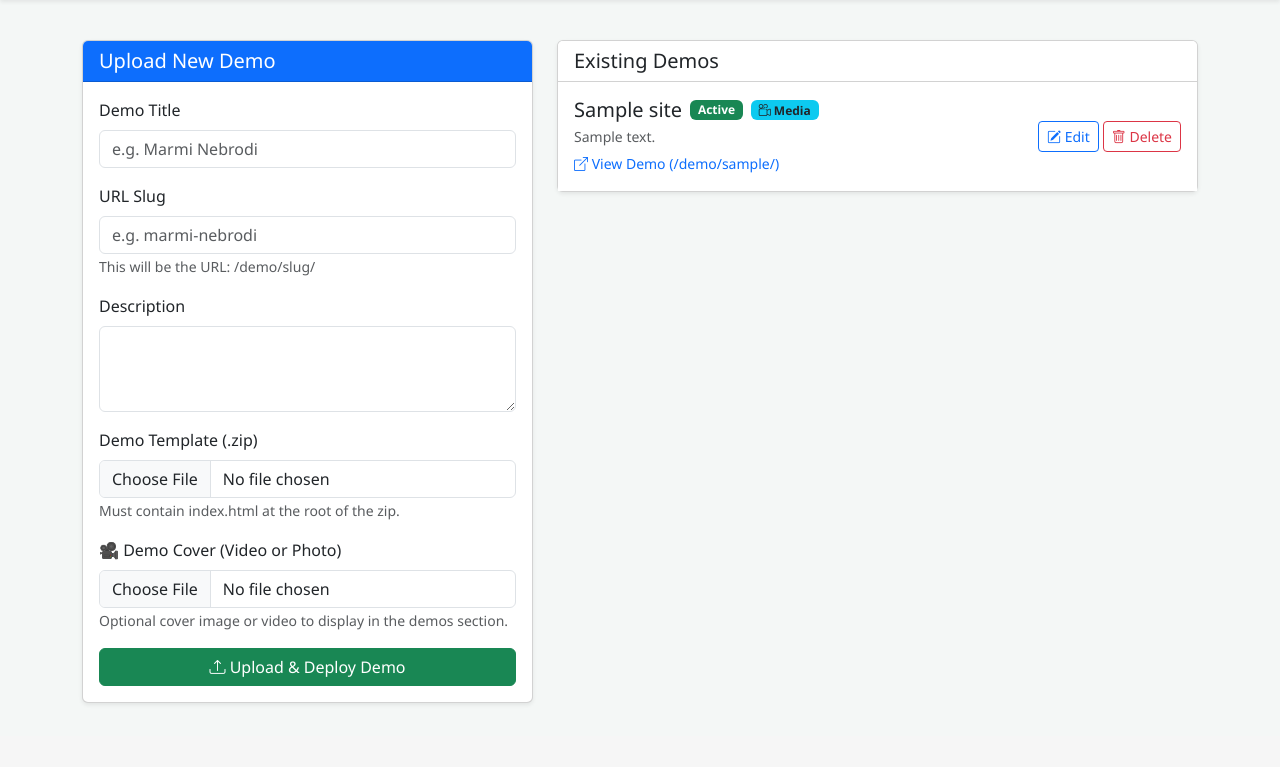
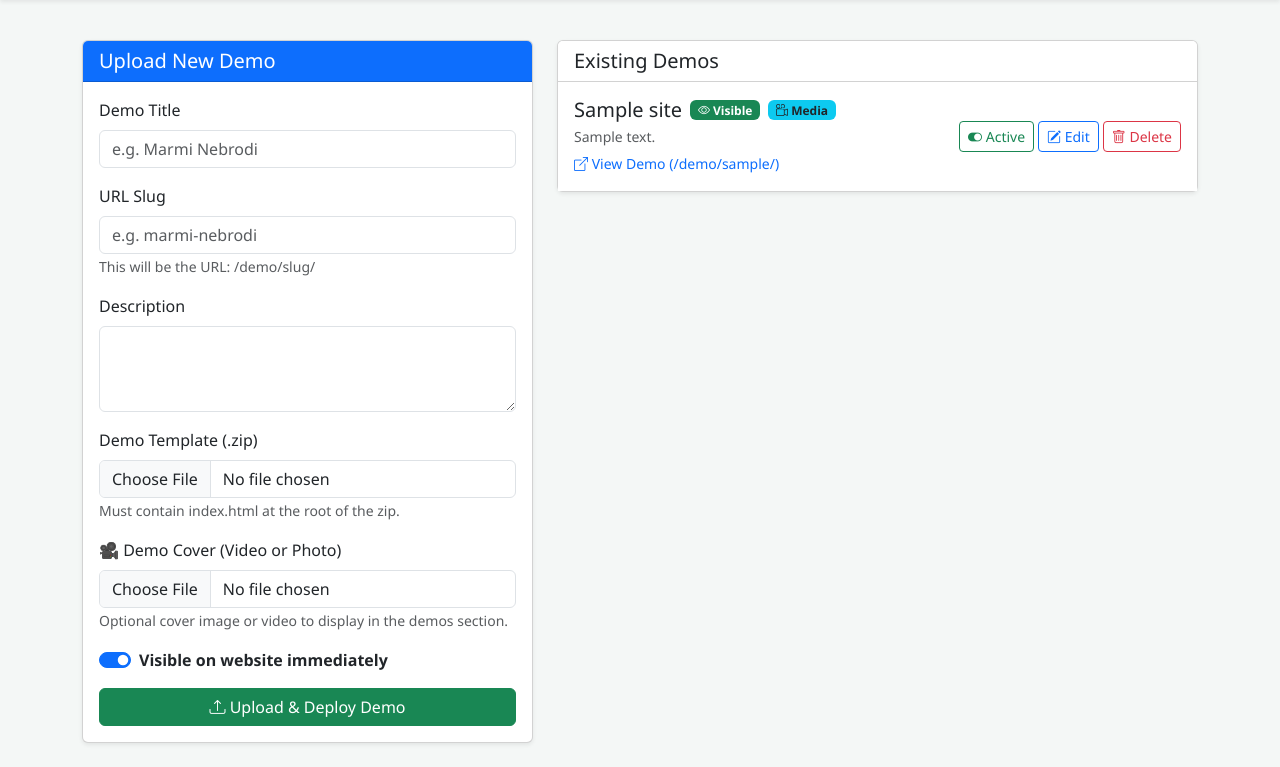
Before and after one commit to ebi19912/ebrahimi.sbs, a Flask app: page /admin/demos in a window 1280 px wide. Shown: the part 64-831 px from the top of the page. Before the commit the page ends 769 px from the top, so only its background shows below. Run offline with Flask 3, Linux system fonts and the light colour scheme; a user stored in the database is signed in; tables that the repository leaves empty hold one stand-in row (values such as "Sample post").

Commit message:
Add active/inactive toggle for demos visibility

```diff
--- a/app.py
+++ b/app.py
@@ -1903,7 +1903,8 @@ def admin_demos():
             flash(err, 'danger')
             return redirect(url_for('admin_demos'))
 
-        demo = DemoSite(title=title, slug=slug, description=description, media_file=media_filename)
+        is_active = True if request.form.get('is_active') in ['1', 'on', 'true', True] else False
+        demo = DemoSite(title=title, slug=slug, description=description, media_file=media_filename, is_active=is_active)
         db.session.add(demo)
         db.session.commit()
         flash('Demo site uploaded and deployed successfully.', 'success')
@@ -1911,6 +1912,16 @@ def admin_demos():
 
     demos = DemoSite.query.order_by(DemoSite.order.asc()).all()
     return render_template('admin_demos.html', demos=demos)
+
+@app.route('/admin/demos/toggle/<int:id>', methods=['POST'])
+@login_required
+def toggle_demo_active(id):
+    demo = DemoSite.query.get_or_404(id)
+    demo.is_active = not demo.is_active
+    db.session.commit()
+    status_label = "active (visible on website)" if demo.is_active else "inactive (hidden from website)"
+    flash(f'Demo "{demo.title}" is now {status_label}.', 'success')
+    return redirect(url_for('admin_demos'))
 
 @app.route('/admin/demos/edit/<int:id>', methods=['GET', 'POST'])
 @login_required
--- a/templates/admin_demos.html
+++ b/templates/admin_demos.html
@@ -66,6 +66,10 @@
                                 <input type="file" name="media_file" class="form-control" accept="image/*,video/*">
                                 <small class="text-muted">Optional cover image or video to display in the demos section.</small>
                             </div>
+                            <div class="form-check form-switch mb-3">
+                                <input class="form-check-input" type="checkbox" role="switch" id="new_is_active" name="is_active" value="1" checked>
+                                <label class="form-check-label fw-semibold" for="new_is_active">Visible on website immediately</label>
+                            </div>
                             <button type="submit" class="btn btn-success w-100"><i class="bi bi-upload"></i> Upload & Deploy Demo</button>
                         </form>
                     </div>
@@ -87,9 +91,9 @@
                                         <div class="d-flex align-items-center gap-2 mb-1">
                                             <h5 class="mb-0">{{ demo.title }}</h5>
                                             {% if demo.is_active %}
-                                                <span class="badge bg-success">Active</span>
+                                                <span class="badge bg-success"><i class="bi bi-eye"></i> Visible</span>
                                             {% else %}
-                                                <span class="badge bg-secondary">Inactive</span>
+                                                <span class="badge bg-secondary"><i class="bi bi-eye-slash"></i> Hidden</span>
                                             {% endif %}
                                             {% if demo.media_file %}
                                                 <span class="badge bg-info text-dark"><i class="bi bi-camera-reels"></i> Media</span>
@@ -101,11 +105,22 @@
                                         </a>
                                     </div>
                                     <div class="d-flex align-items-center gap-1">
-                                        <a href="{{ url_for('edit_demo', id=demo.id) }}" class="btn btn-sm btn-outline-primary">
+                                        <form action="{{ url_for('toggle_demo_active', id=demo.id) }}" method="POST" class="d-inline">
+                                            {% if demo.is_active %}
+                                                <button type="submit" class="btn btn-sm btn-outline-success" title="Click to hide from website">
+                                                    <i class="bi bi-toggle-on"></i> Active
+                                                </button>
+                                            {% else %}
+                                                <button type="submit" class="btn btn-sm btn-outline-secondary" title="Click to show on website">
+                                                    <i class="bi bi-toggle-off"></i> Inactive
+                                                </button>
+                                            {% endif %}
+                                        </form>
+                                        <a href="{{ url_for('edit_demo', id=demo.id) }}" class="btn btn-sm btn-outline-primary" title="Edit Demo">
                                             <i class="bi bi-pencil-square"></i> Edit
                                         </a>
                                         <form action="{{ url_for('delete_demo', id=demo.id) }}" method="POST" class="d-inline">
-                                            <button type="submit" class="btn btn-sm btn-outline-danger" onclick="return confirm('Delete this demo completely?');">
+                                            <button type="submit" class="btn btn-sm btn-outline-danger" onclick="return confirm('Delete this demo completely?');" title="Delete Demo">
                                                 <i class="bi bi-trash"></i> Delete
                                             </button>
                                         </form>
```
